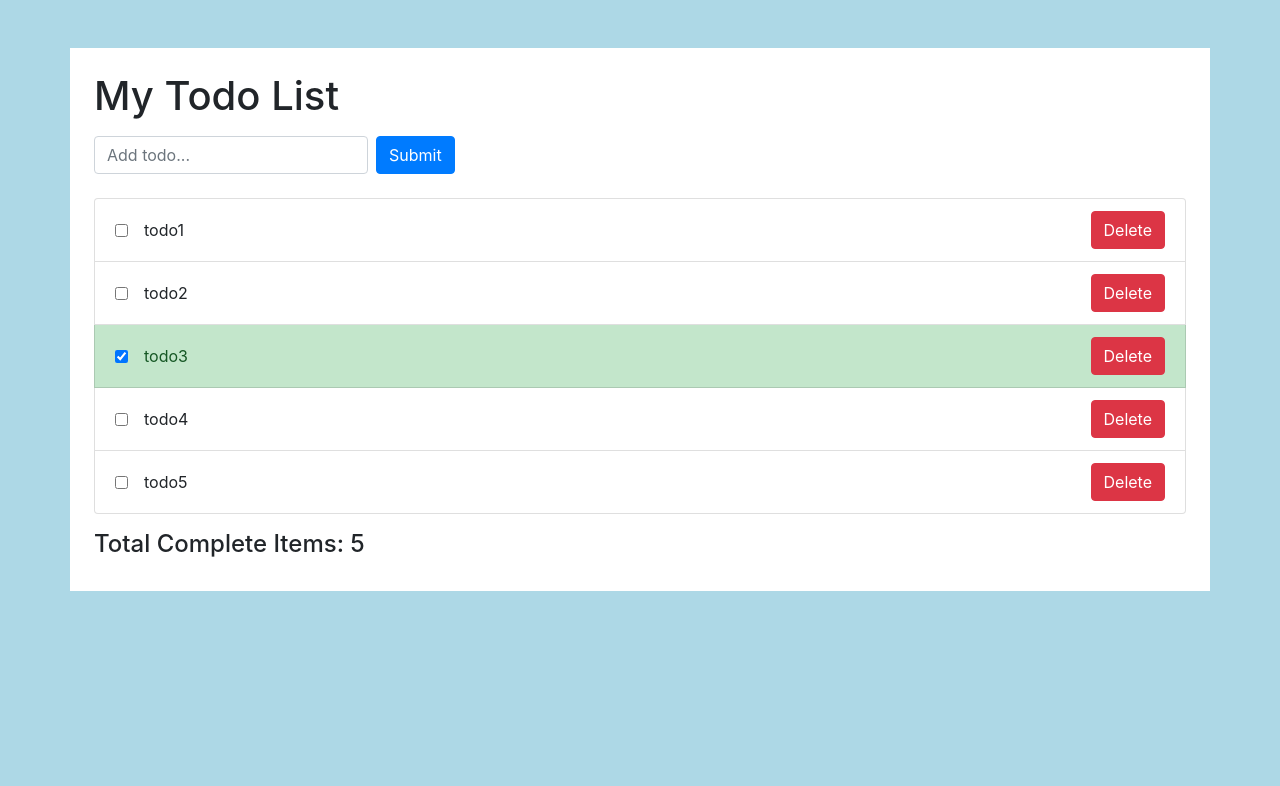
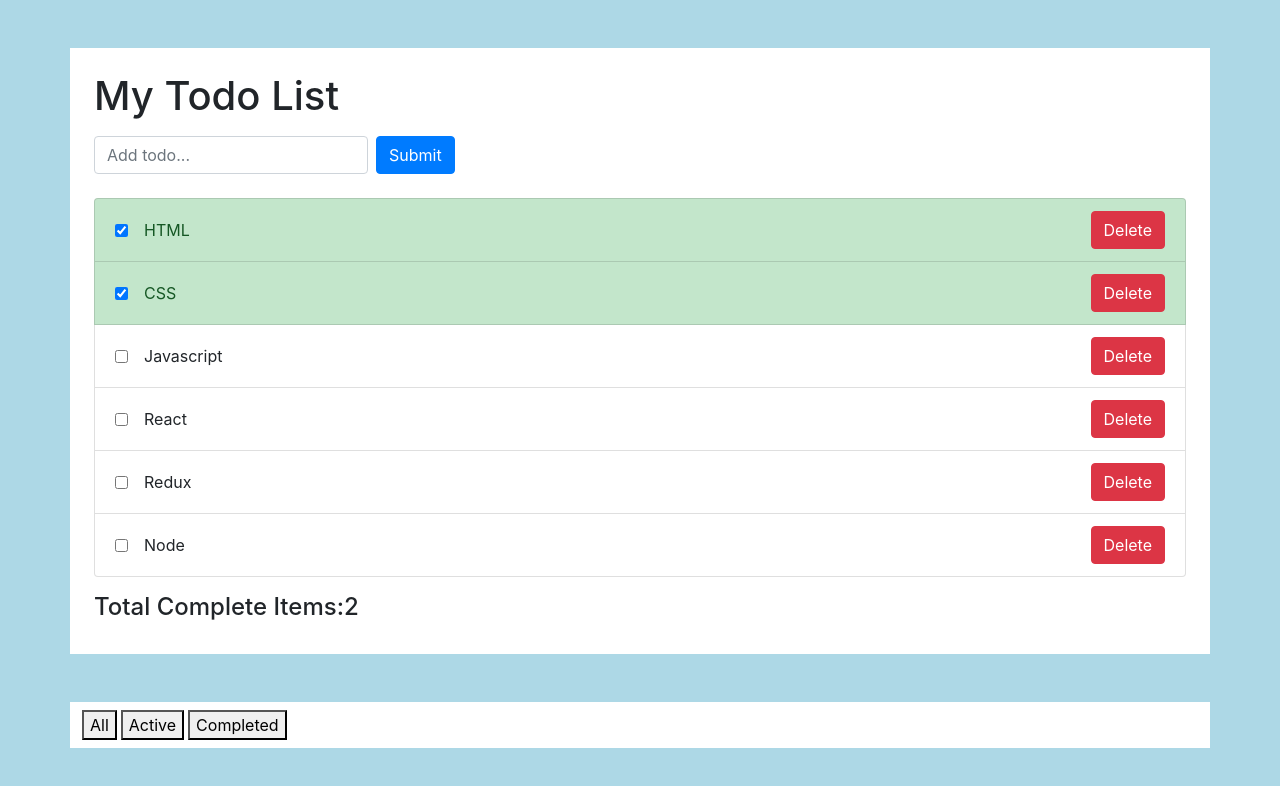
Before and after one commit to qxl0/todo, a React (Create React App) app: page / in a window 1280 px wide. Shown: the top 786 px of the page. Built offline with nearby package versions, Linux system fonts and the light colour scheme.

Commit message:
implemeneted todolist using useContext useReducer

```diff
--- a/package.json
+++ b/package.json
@@ -15,7 +15,7 @@
     "web-vitals": "^1.0.1"
   },
   "scripts": {
-    "start": "react-scripts start",
+    "start": "set PORT=3002 && react-scripts start",
     "build": "react-scripts build",
     "test": "react-scripts test",
     "eject": "react-scripts eject"
--- a/src/App.js
+++ b/src/App.js
@@ -3,15 +3,22 @@ import 'bootstrap/dist/css/bootstrap.min.css';
 import AddTodoForm from './components/AddTodoForm';
 import TodoList from './components/TodoList';
 import TotalCompleteItems from './components/TotalCompleteItems';
+import { TodoListContextProvider } from './components/TodoListContext';
+import Footer from './components/Footer';
 
 const App = () => {
 	return (
-		<div className='container bg-white p-4 mt-5'>
+		<TodoListContextProvider>
+		 <div className='container bg-white p-4 mt-5'>
 			<h1>My Todo List</h1>
-			<AddTodoForm />
-			<TodoList />
-			<TotalCompleteItems />
-		</div>
+				<AddTodoForm />
+				<TodoList />
+				<TotalCompleteItems />
+			</div>
+			<div className="container bg-white p-2 mt-5">
+				<Footer />
+			</div>
+		</TodoListContextProvider>
 	);
 };
 
--- a/src/components/AddTodoForm.js
+++ b/src/components/AddTodoForm.js
@@ -1,11 +1,13 @@
-import React, { useState } from 'react';
+import React, { useContext, useState } from 'react';
+import { TodoListContext } from './TodoListContext';
 
 const AddTodoForm = () => {
 	const [value, setValue] = useState('');
-
+  const { dispatch } = useContext(TodoListContext);
 	const onSubmit = (event) => {
 		event.preventDefault();
-		console.log('user entered: ' + value);
+		dispatch({type: 'ADD_TODO', payload: value });
+		setValue('');
 	};
 
 	return (
--- /dev/null
+++ b/src/components/Button.js
@@ -0,0 +1,22 @@
+import React from "react";
+import PropTypes from "prop-types";
+
+const Button = ({ disabled, children, onClick, type }) => (
+  <button
+    type={type}
+    onClick={onClick}
+    disabled={disabled}
+    style={{ marginLeft: "4px" }}
+  >
+    {children}
+  </button>
+);
+
+Button.propTypes = {
+  type: PropTypes.string,
+  disabled: PropTypes.bool,
+  children: PropTypes.node.isRequired,
+  onClick: PropTypes.func
+};
+
+export default Button;
--- /dev/null
+++ b/src/components/Constants.js
@@ -0,0 +1,5 @@
+export const VisibilityFilter = {
+  SHOW_ALL: "SHOW_ALL",
+  SHOW_COMPLETED: "SHOW_COMPLETED",
+  SHOW_ACTIVE: "SHOW_ACTIVE",
+};
--- /dev/null
+++ b/src/components/Footer.js
@@ -0,0 +1,43 @@
+import React, { useContext } from 'react'
+import { TodoListContext } from './TodoListContext';
+import { VisibilityFilter } from './Constants';
+import  Button  from './Button';
+
+export const CHANGE_FILTER = "CHANGE_FILTER";
+
+const BUTTONS_FILTER = [
+  {
+    id: 1,
+    caption: "All",
+    type: CHANGE_FILTER,
+    filter: VisibilityFilter.SHOW_ALL
+  },
+  {
+    id: 2,
+    caption: "Active",
+    type: CHANGE_FILTER,
+    filter: VisibilityFilter.SHOW_ACTIVE
+  },
+  {
+    id: 3,
+    caption: "Completed",
+    type: CHANGE_FILTER,
+    filter: VisibilityFilter.SHOW_COMPLETED
+  }
+];
+export default function Footer() {
+  const { state, dispatch } = useContext(TodoListContext);
+  return (
+    <footer>
+      {BUTTONS_FILTER.map(({ id, caption, type, filter }) => (
+        <Button
+          disabled={state.filter === filter}
+          onClick={() => dispatch({ type, payload: filter })}
+          key={id}
+        >
+          {caption}
+        </Button>
+      ))}
+    </footer>
+  )
+}
--- a/src/components/TodoItem.js
+++ b/src/components/TodoItem.js
@@ -1,17 +1,35 @@
-import React from 'react';
+import React, { useContext } from "react";
+import PropTypes from "prop-types";
+import { TodoListContext } from "./TodoListContext";
 
 const TodoItem = ({ id, title, completed }) => {
+	const { dispatch } = useContext(TodoListContext);
+	const handleClick = () => {
+		console.log("clicked:", id);
+		dispatch({ type: "TOGGLE_TODO",
+		payload: { id, completed: !completed }});
+	};
+	const handleDeleteClick = () => {
+		dispatch({ type: "DELETE_TODO", payload: { id } });
+	};
   return (
-		<li className={`list-group-item ${completed && 'list-group-item-success'}`}>
-			<div className='d-flex justify-content-between'>
-				<span className='d-flex align-items-center'>
-					<input type='checkbox' className='mr-3' checked={completed}></input>
+    <li className={`list-group-item ${completed && "list-group-item-success"}`}>
+      <div className="d-flex justify-content-between">
+        <span className="d-flex align-items-center">
+          <input type="checkbox" className="mr-3" checked={completed}
+						onChange={handleClick}></input>
           {title}
         </span>
-				<button className='btn btn-danger'>Delete</button>
+        <button className="btn btn-danger"
+					onClick = {handleDeleteClick}>Delete</button>
       </div>
     </li>
   );
 };
 
+TodoItem.prototype = {
+	id: PropTypes.number.isRequired,
+	title: PropTypes.string.isRequired,
+	completed: PropTypes.bool.isRequired
+};
 export default TodoItem;
--- a/src/components/TodoList.js
+++ b/src/components/TodoList.js
@@ -1,22 +1,38 @@
-import React from 'react';
-import TodoItem from './TodoItem';
+import React, { useContext } from "react";
+import TodoItem from "./TodoItem";
+import { TodoListContext } from "./TodoListContext";
+import { VisibilityFilter } from "./Constants";
 
 const TodoList = () => {
-	const todos = [
-		{ id: 1, title: 'todo1', completed: false },
-		{ id: 2, title: 'todo2', completed: false },
-		{ id: 3, title: 'todo3', completed: true },
-		{ id: 4, title: 'todo4', completed: false },
-		{ id: 5, title: 'todo5', completed: false },
-	];
+  const { state } = useContext(TodoListContext);
+	const todos = applyFilter(state);
+  return (
+    <ul className="list-group">
+      {todos.map((todo) => (
+        <TodoItem
+          key={todo.id}
+          id={todo.id}
+          title={todo.title}
+          completed={todo.completed}
+        />
+      ))}
+    </ul>
+  );
+};
 
-	return (
-		<ul className='list-group'>
-			{todos.map((todo) => (
-				<TodoItem id={todo.id} title={todo.title} completed={todo.completed} />
-			))}
-		</ul>
-	);
+const applyFilter = (state) => {
+	const { todos, visibilityFilter } = state;
+
+	switch (visibilityFilter) {
+		case VisibilityFilter.SHOW_ALL:
+			return todos;
+		case VisibilityFilter.SHOW_COMPLETED:
+			return todos.filter(todo => todo.completed);
+		case VisibilityFilter.SHOW_ACTIVE:
+			return todos.filter(todo => !todo.completed);
+		default:
+			throw new Error('Unknown filter: ' + visibilityFilter);
+	}
 };
 
 export default TodoList;
--- /dev/null
+++ b/src/components/TodoListContext.js
@@ -0,0 +1,63 @@
+import React, { useReducer } from "react";
+import { CHANGE_FILTER } from "./Footer";
+import { VisibilityFilter } from './Constants';
+
+
+export const TodoListContext = React.createContext();
+
+export const initialState = {
+  visibilityFilter: VisibilityFilter.SHOW_ALL,
+  todos: [
+    { id: 1, title: "HTML", completed: true },
+    { id: 2, title: "CSS", completed: true },
+    { id: 3, title: "Javascript", completed: false },
+    { id: 4, title: "React", completed: false },
+    { id: 5, title: "Redux", completed: false },
+    { id: 6, title: "Node", completed: false },
+  ],
+};
+
+export const reducer = (state, action) => {
+  switch (action.type) {
+    case "ADD_TODO":
+      return {
+        todos: [
+          ...state.todos,
+          {
+            id: Date.now(),
+            title: action.payload,
+            completed: false,
+          },
+        ],
+      };
+    case "TOGGLE_TODO":
+      const todos = state.todos.map((todo) =>
+        todo.id === action.payload.id
+          ? { ...todo, ...action.payload}
+          : todo
+      );
+      const newState = { ...state, todos };
+      return newState;
+    case "DELETE_TODO":
+      return {
+        todos: state.todos.filter((todo) => todo.id !== action.payload.id),
+      };
+    case CHANGE_FILTER:
+      return {
+        ...state,
+        visibilityFilter: action.payload,
+      };
+    default:
+      return state;
+  }
+};
+
+export function TodoListContextProvider(props) {
+  const [state, dispatch] = useReducer(reducer, initialState);
+  const value = { state, dispatch };
+  return (
+    <TodoListContext.Provider value={value}>
+      {props.children}
+    </TodoListContext.Provider>
+  );
+}
--- a/src/components/TotalCompleteItems.js
+++ b/src/components/TotalCompleteItems.js
@@ -1,7 +1,16 @@
-import React from 'react';
+import React, { useContext } from "react";
+import { TodoListContext } from "./TodoListContext";
 
 const TotalCompleteItems = () => {
-	return <h4 className='mt-3'>Total Complete Items: 5</h4>;
+  const { state } = useContext(TodoListContext);
+  const count = state.todos.filter((todo) =>
+		 todo.completed).length;
+  return (
+    <h4 className="mt-3">
+      Total Complete Items:
+      {count}
+    </h4>
+  );
 };
 
 export default TotalCompleteItems;
```
Also changed, not shown: src/components/Counter.js (added, +19 -0 lines), src/components/Counter2.js (added, +32 -0 lines), 1 other file (tests, documents, lock files or other folders). Lines whose indentation alone changed are shown as unchanged.
